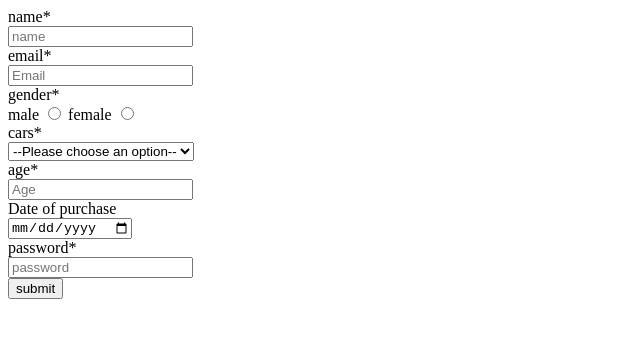
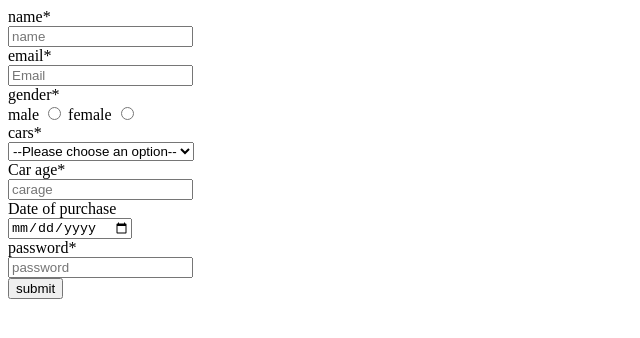
Before and after one commit to acciojob/car-insurance-form-CHANDRAMOULIJOKADA, a website: page main.html in a window 1280 px wide. Shown: the full height of the page, 0-640 px from the left. Drawn offline with Linux system fonts and the light colour scheme.

Commit message:
created a submission

```diff
--- a/main.html
+++ b/main.html
@@ -48,9 +48,9 @@
 
 		<div>
 			<label for="age">
-				age*
+				Car age*
 			</label><br>
-			<input type="number" name="age" placeholder="Age" required id="age">
+			<input type="number" name="carage" placeholder="carage" required id="carage">
 		</div>
 
 		<div>
```
